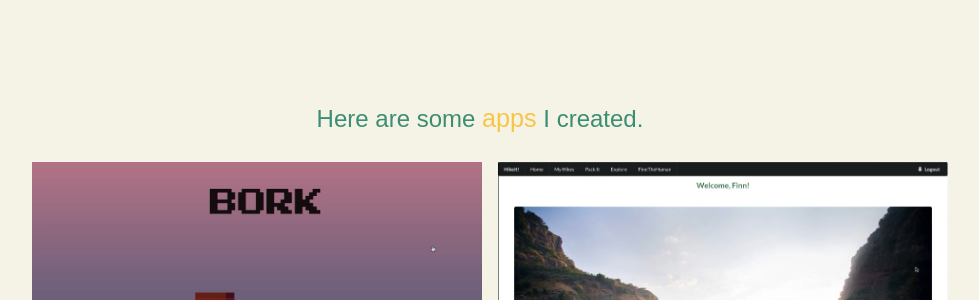
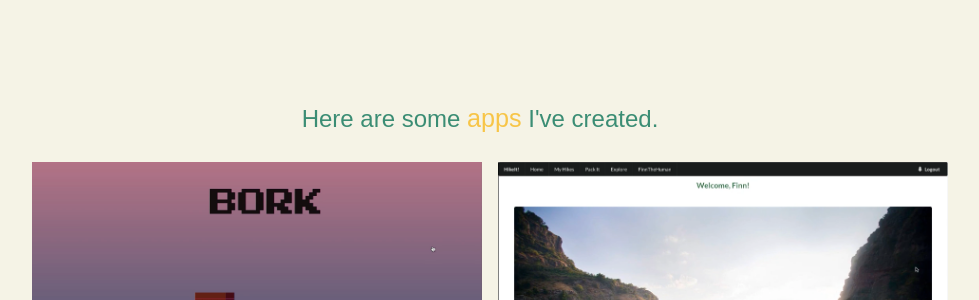
Before and after one commit to Sotom591/sotom591.github.io, a Jekyll site: the page built from index.html, in a window 1280 px wide. Shown: the part 1570-1870 px from the top of the page, without its empty margins (160-1139 px from the left). Built offline with Jekyll 4.4.1, drawn with Linux system fonts in a browser that asks for light colours.

Commit message:
typo fixed

```diff
--- a/portfolio/index.html
+++ b/portfolio/index.html
@@ -1,5 +1,5 @@
 <a name="portfolio" class="anchor"></a>
-<p> Here are some <span class="greeting">apps</span> I created. </p>
+<p> Here are some <span class="greeting">apps</span> I've created. </p>
 <div class="portfolio-cont">
   <article class="project-listing">
     <a class="project-title" href="https://drive.google.com/file/d/1w5skRT06LE1vX83Ft1Q21KWyKzr84ihq/view?usp=sharing" target="_blank">Bork</a>
```
